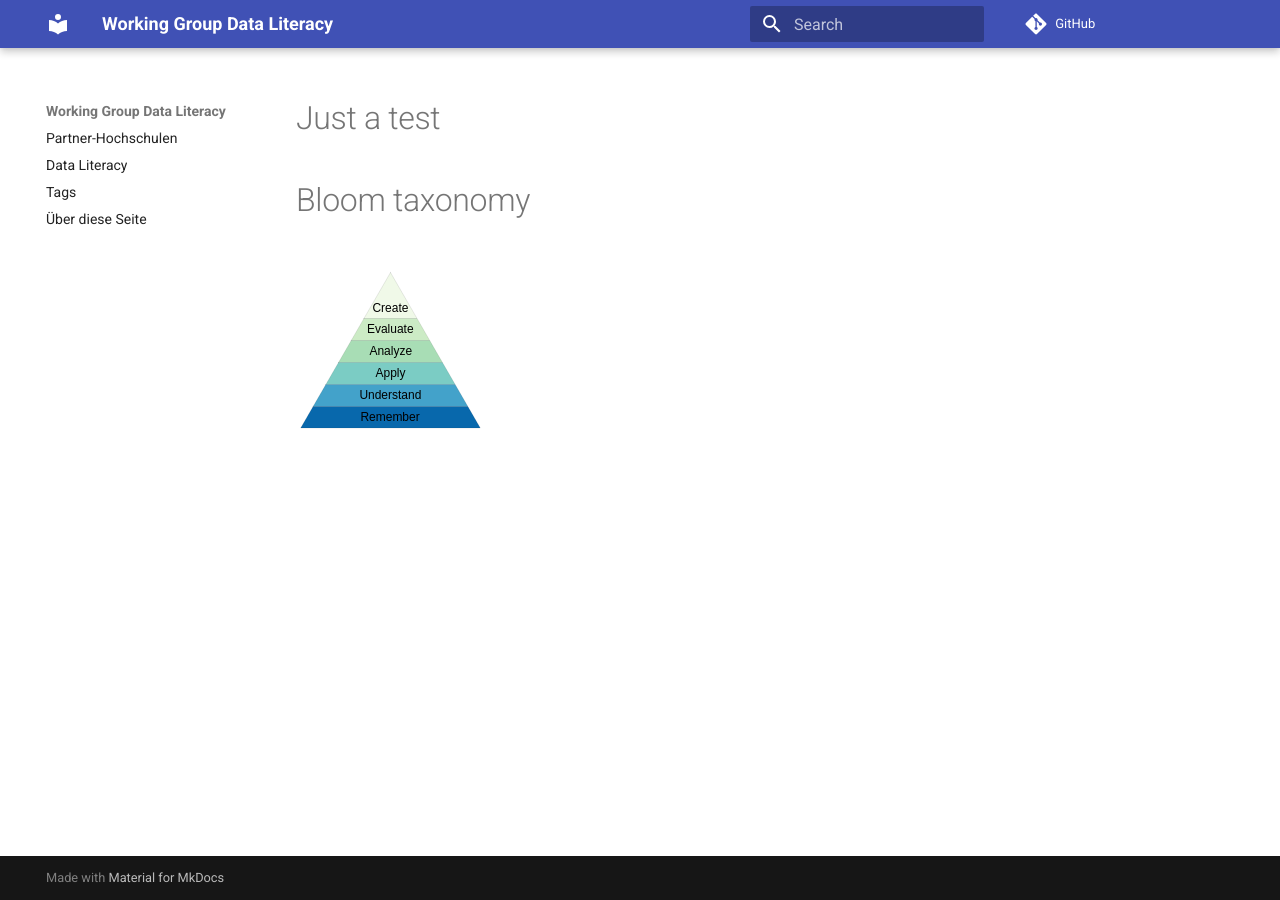
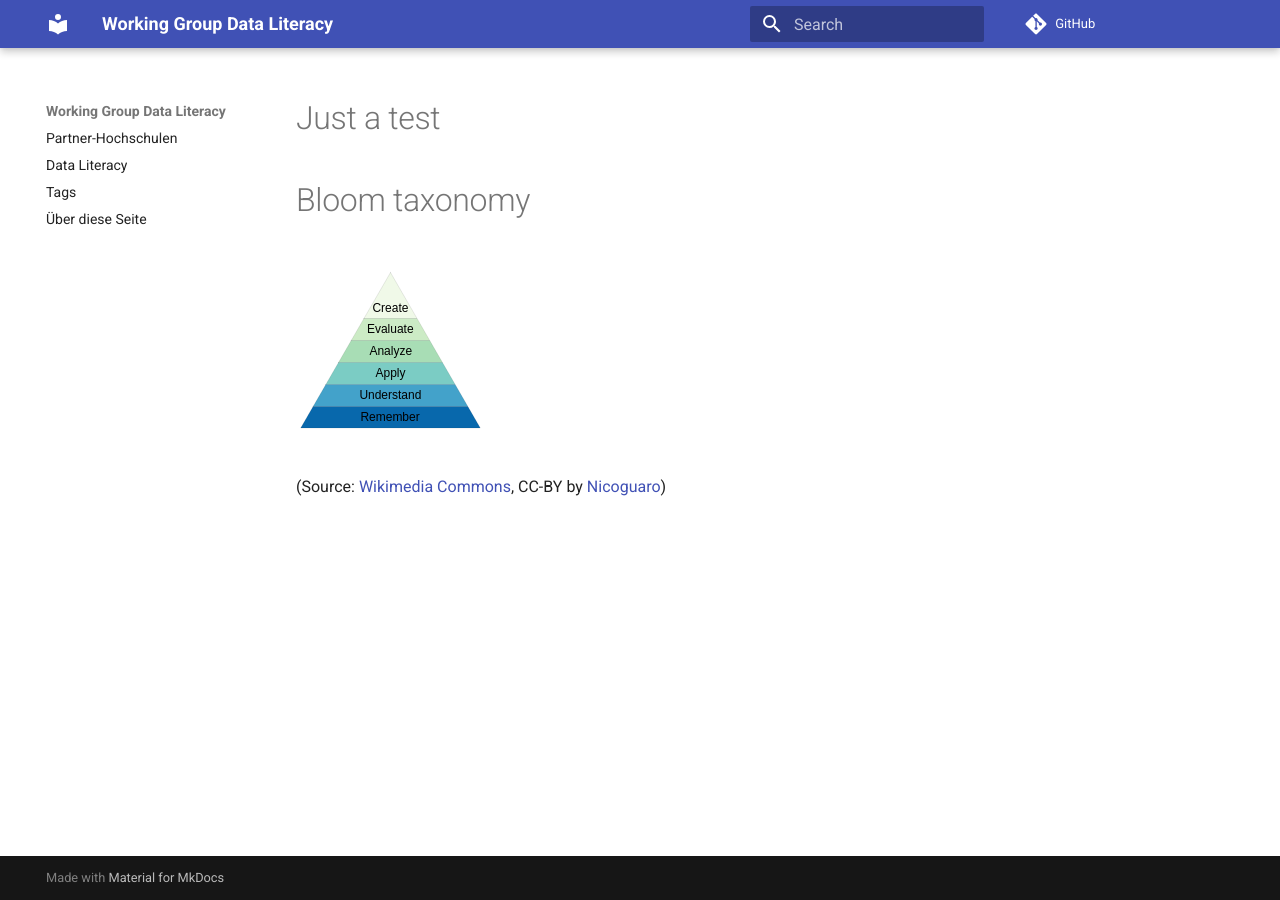
Before and after one commit to konrad/single-source-publishing-test, an MkDocs documentation site: the page built from docs/hidden_test_page.md, in a window 1280 px wide. Built offline with MkDocs 1.6.1 and Material for MkDocs 9.7.7, drawn with Linux system fonts in a browser that asks for light colours; comment, search, counter and statistics services are not loaded.

Commit message:
Add image source

```diff
--- a/docs/hidden_test_page.md
+++ b/docs/hidden_test_page.md
@@ -5,3 +5,7 @@
 
 
 ![Bloom taxonomy](./images/Bloom_taxonomy.svg)
+
+(Source: [Wikimedia
+Commons](https://commons.wikimedia.org/wiki/File:Bloom_taxonomy.svg),
+CC-BY by [Nicoguaro](https://commons.wikimedia.org/wiki/User:Nicoguaro))
```
